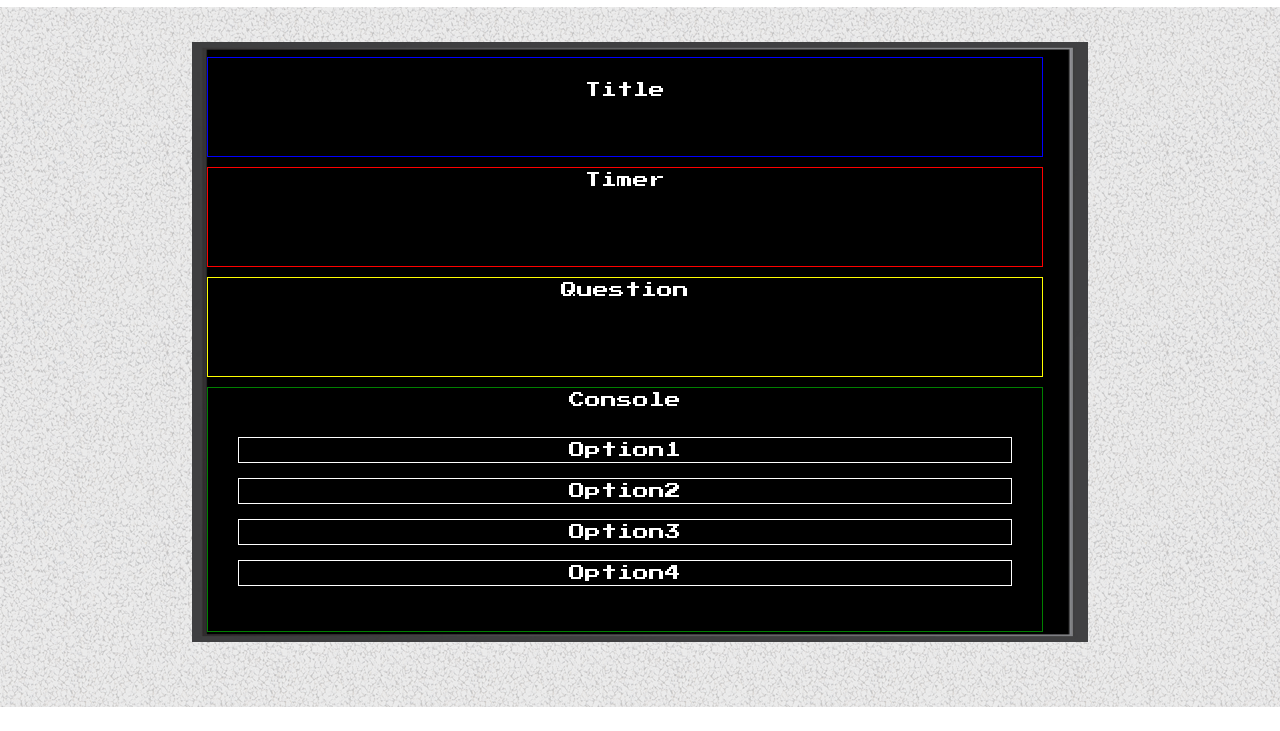
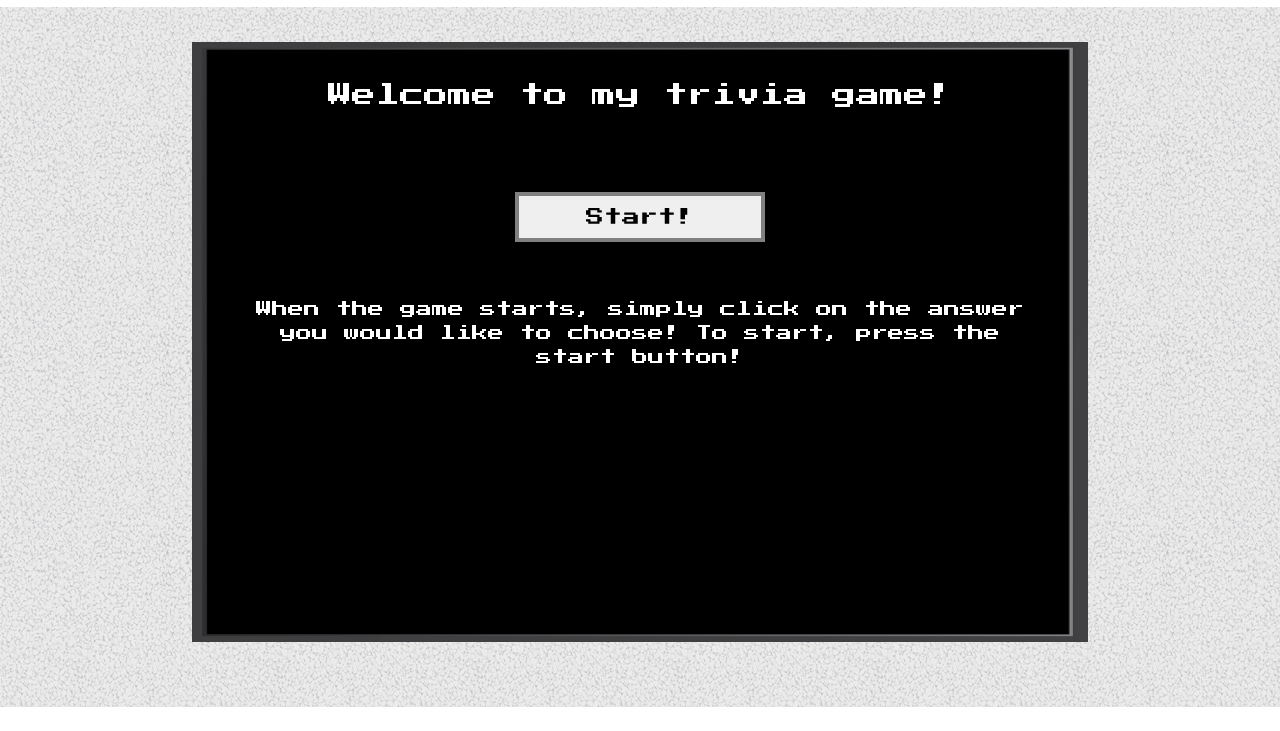
Before and after one commit to jlevine84/TriviaGame, a plain HTML site: page index.html in a window 1280 px wide. Shown: the part 69-800 px from the top of the page. Drawn offline with nearby package versions, Linux system fonts and the light colour scheme.

Commit message:
Object and countdown timer updates

```diff
--- a/assets/css/style.css
+++ b/assets/css/style.css
@@ -26,33 +26,43 @@ main {
     margin-top: 10px;
 }
 
+main .row {
+    margin-left: 0px;
+}
+
 #title {
-    border: solid blue 1px;
     width: 100%;
     height: 100px;
     padding-top: 20px;
     margin-top: 15px;
+    font-size: 24px;
+}
+
+button {
+    height: 50px;
+    width: 250px;
+    font-size: 18px;
+    border: grey solid 4px;
 }
 
 #timer {
-    border: solid red 1px;
     width: 100%;
     height: 100px;
+    padding-top: 25px;
 }
 
 #question {
-    border: yellow solid 1px;
     width: 100%;
     height: 100px;
+    padding-top: 20px;
 }
 
 #console {
-    border: green solid 1px;
     width: 100%;
     height: 245px;
+    padding-top: 20px;
 }
 
 #option1, #option2, #option3, #option4 {
-    border: solid white 1px;
     margin-top: 15px;
 }
--- a/assets/javascript/app.js
+++ b/assets/javascript/app.js
@@ -4,7 +4,7 @@ var game = {
         question: "What is an Arcade?",
         answer: "A place to play games!",
         funfact: "An arcade is also classically defined as a covered passageway with arches along one or both sides.",
-        options: [],
+        options: ["A place to play games!", "A place to dock a ship!", "A place to get your haircut!", "A place to park your car!"],
     },
     question2: {
         question: "What character jumped over barrels in Donkey Kong?",
@@ -33,7 +33,7 @@ var game = {
     question6: {
         question: "What game caused the current rating system for video games?",
         answer: "Mortal Kombat",
-        funfact: "The original Mortal Kombat was developed in 10 months by a group of only four people!"
+        funfact: "The original Mortal Kombat was developed in 10 months by a group of only four people!",
         options: [],
     },
     question7: {
@@ -50,6 +50,38 @@ var game = {
     }
 }
 
+//Function to randomize answer array on propagation
+function shuffle(array) {
+    var currentIndex = array.length, temporaryValue, randomIndex;
+
+    // While there remain elements to shuffle...
+    while (0 !== currentIndex) {
+
+        // Pick a remaining element...
+        randomIndex = Math.floor(Math.random() * currentIndex);
+        currentIndex -= 1;
+
+        // And swap it with the current element.
+        temporaryValue = array[currentIndex];
+        array[currentIndex] = array[randomIndex];
+        array[randomIndex] = temporaryValue;
+    }
+    return array;
+}
+
+var timeLeft = 30;
+var elem = $("#timer");
+
+
+function countdown() {
+    if (timeLeft == -1) {
+        clearTimeout(0);
+    } else {
+        $("#timer").text("Countdown: " + timeLeft + " seconds remaining")
+        timeLeft--;
+    }
+}
+
 //Global Variables
 var correct = 0;
 var incorrect = 0;
@@ -58,9 +90,33 @@ var unanswered = 0;
 //Initial loading with instructions and start option
 $(document).ready(function() {
     $("#title").text("Welcome to my trivia game!");
+    startButton = $("<button>").text("Start!")
+    $("#timer").append(startButton)
+    $("#question").text("When the game starts, simply click on the answer you would like to choose! To start, press the start button!")
+    $("#funfact").text("")
+    $("#option0").text("")
+    $("#option1").text("")
+    $("#option2").text("")
+    $("#option3").text("")
+
+    $("button").on("click", function() {
+        $("#title").text("Question " + 1)
+        $("#timer").text("Countdown:")
+        $("#question").text(game.question1.question)
+
+        setInterval(countdown, 1000);
+
+        //shuffle and propagate choices on screen
+        shuffle(game.question1.options)
+        for (i = 0; i < 4; i++) {
+            $("#option" + i).text(game.question1.options[i])
+        }
+
+    });
 
 
  //TODO:Countdown timer for each question
+
 
  //1 Question with multiple responses each round
 
--- a/index.html
+++ b/index.html
@@ -30,7 +30,7 @@
 
       <div class="container">
           <div class="row">
-            <div class="col" id="timer">Timer</div>
+            <div class="col" id="timer"></div>
           </div>
       </div>
 
@@ -42,16 +42,18 @@
 
       <div class="container">
           <div class="row">
-            <div class="col" id="console">Console
+            <div class="col"  id="console">
               <div class=container>
                 <div class="row no-gutters">
-                  <div class="col" id="option1">Option1</div>
+                  <div class="col" id="funfact">funfact</div>
                   <div class="w-100"></div>
-                  <div class="col" id="option2">Option2</div>
+                  <div class="col" id="option0">Option</div>
                   <div class="w-100"></div>
-                  <div class="col" id="option3">Option3</div>
+                  <div class="col" id="option1">Option</div>
                   <div class="w-100"></div>
-                  <div class="col" id="option4">Option4</div>
+                  <div class="col" id="option2">Option</div>
+                  <div class="w-100"></div>
+                  <div class="col" id="option3">Option</div>
                 </div>
               </div>
             </div>
```
